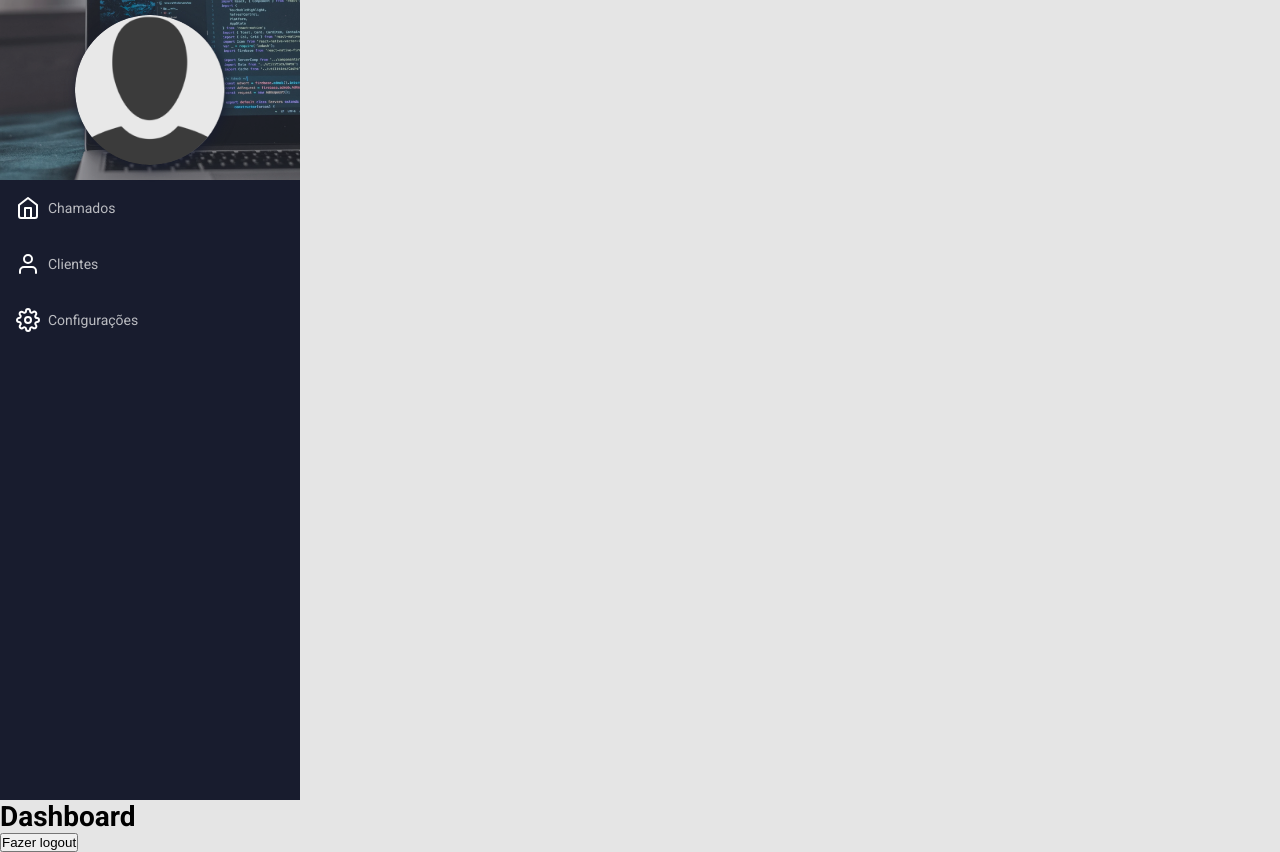
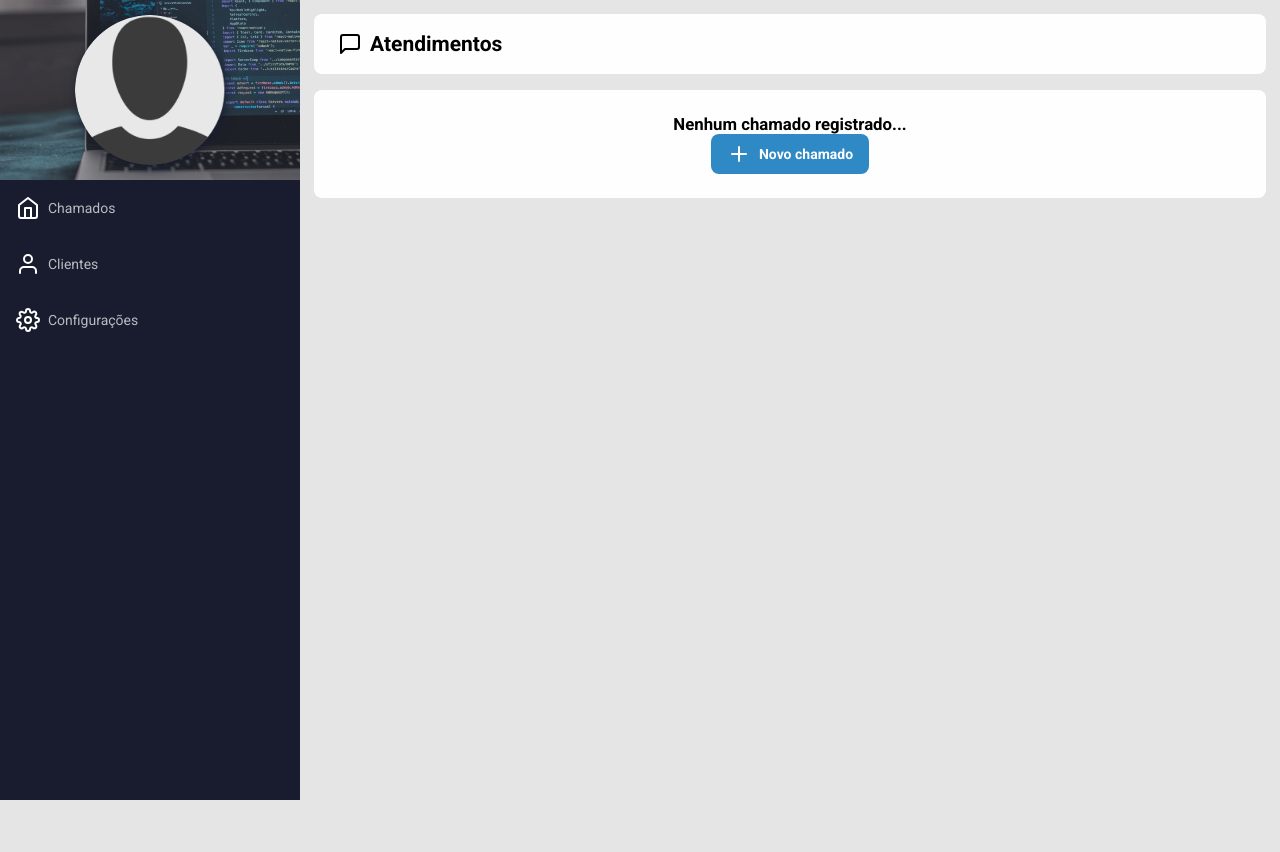
Before and after one commit to MarcosVel/chamados, a React (Create React App) app: page /dashboard in a window 1280 px wide. After the commit the page ends 800 px from the top, so only its background shows below. Built offline with nearby package versions, Linux system fonts and the light colour scheme; no server answers; sample sign-in values are in the browser's storage.

Commit message:
creating dashboard view

```diff
--- a/src/pages/Customers/index.jsx
+++ b/src/pages/Customers/index.jsx
@@ -66,7 +66,7 @@ function Customers() {
 
             <div className="flex">
               <button type='reset' className="btn-reset" onClick={() => cleanInputs()}>Limpar</button>
-              <button type="submit">Cadastrar</button>
+              <button type="submit" className="btn-register">Cadastrar</button>
             </div>
           </form>
         </div>
--- a/src/pages/Customers/styles.css
+++ b/src/pages/Customers/styles.css
@@ -11,6 +11,10 @@
   color: #181c2e;
 }
 
+.btn-register {
+  flex: 1;
+}
+
 .btn-reset:hover {
   background-color: #181c2e;
   color: #fff;
--- a/src/pages/Dashboard/index.jsx
+++ b/src/pages/Dashboard/index.jsx
@@ -1,15 +1,32 @@
 import { useContext } from "react";
+import { FiMessageSquare, FiPlus } from "react-icons/fi";
+import { Link } from "react-router-dom";
 import Nav from "../../components/Nav";
+import Title from "../../components/Title";
 import { AuthContext } from "../../contexts/auth";
+import './styles.css';
 
 function Dashboard() {
   const { signOut } = useContext(AuthContext);
 
   return (
-    <div>
+    <div className="page">
       <Nav />
-      <h1>Dashboard</h1>
-      <button onClick={ () => signOut() }>Fazer logout</button>
+
+      <div className="content">
+        <Title name='Atendimentos'>
+          <FiMessageSquare size='24' />
+        </Title>
+
+        <div className="container dashboard">
+          <span>Nenhum chamado registrado...</span>
+
+          <Link to='/new' className='new'>
+            <FiPlus size='24' color='#fff' />
+            Novo chamado
+          </Link>
+        </div>
+      </div>
     </div>
   )
 }
--- /dev/null
+++ b/src/pages/Dashboard/styles.css
@@ -0,0 +1,33 @@
+.dashboard {
+  display: flex;
+  justify-content: center;
+  align-items: center;
+  flex-direction: column;
+}
+
+.dashboard span {
+  font-weight: bold;
+  font-size: 1.2em;
+}
+
+.new {
+  float: right;
+  background-color: #2f89c5;
+  color: #fff;
+  padding: 8px 16px;
+  border-radius: 8px;
+  display: flex;
+  align-items: center;
+  justify-content: center;
+  font-weight: 600;
+  transition: 0.2s;
+}
+
+.new svg {
+  margin-right: 8px;
+}
+
+.new:hover {
+  background-color: #37a0e6;
+  transform: scale(1.05);
+}
--- a/src/pages/Settings/styles.css
+++ b/src/pages/Settings/styles.css
@@ -71,9 +71,10 @@
 }
 
 .form-profile button {
-  flex: 1;
+  /* flex: 1; */
   max-width: 600px;
   margin-top: 16px;
+  height: 35px;
 }
 
 .btn-logout {
```
